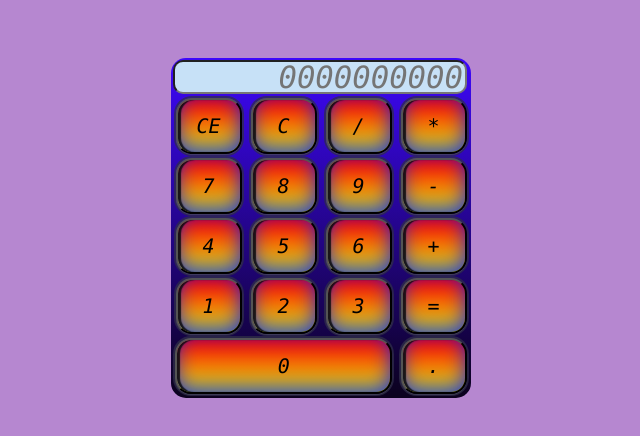
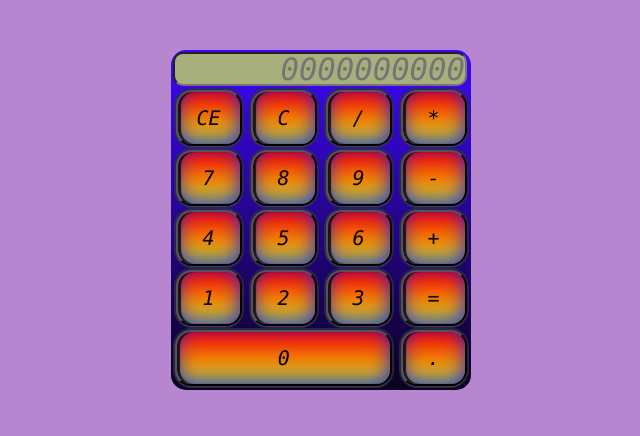
Before and after one commit to SLVGRM/2022, a plain HTML site: page Calculator/index.html in a window 1280 px wide. Shown: the whole page, without its empty margins (319-959 px from the left). Drawn offline with Linux system fonts and the light colour scheme.

Commit message:
added activity mark

```diff
--- a/Calculator/styles.css
+++ b/Calculator/styles.css
@@ -2,6 +2,8 @@
   box-sizing: border-box;
   font-style: italic;
   font-family: consolas;
+  margin: 0px;
+  padding: 0px;
 
 }
 
@@ -65,7 +67,7 @@ body {
   text-align: right;
   font-size: 23pt;
   border-radius: 10px;
-  background-color: rgb(199, 225, 247);
+  background-color: #a7af7c;
   styl;
 }
 
@@ -78,3 +80,7 @@ input::-webkit-inner-spin-button {
   -webkit-appearance: none;
   margin: 0;
 }
+
+.btn:active {
+background: #ff0404;
+}
```
